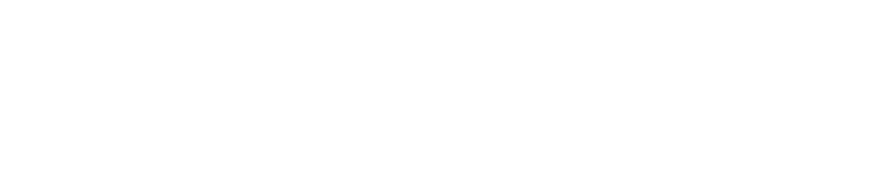
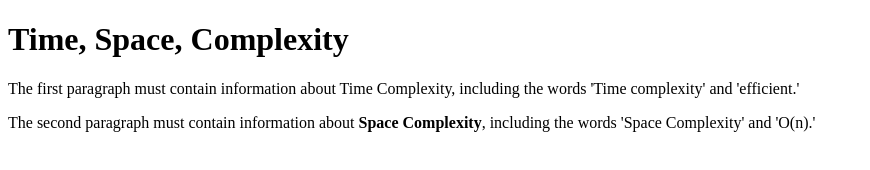
Before and after one commit to acciojob/time-and-space-complexity-Amanav12, a website: page main.html in a window 1280 px wide. Shown: the whole page, without its empty margins (0-870 px from the left). Drawn offline with Linux system fonts and the light colour scheme.

Commit message:
created a submission

```diff
--- a/main.html
+++ b/main.html
@@ -8,6 +8,9 @@
 
 <body>
 	<!-- the entire body must be written by student -->
+	<h1>Time, Space, Complexity</h1>
+	<p>The first paragraph must contain information about Time Complexity, including the words 'Time complexity' and 'efficient.'</p>
+	<p>The second paragraph must contain information about <b>Space Complexity</b>, including the words 'Space Complexity' and 'O(n).'</p>
     <script type="text/javascript" src="./script.js">
 </script>
 
```
